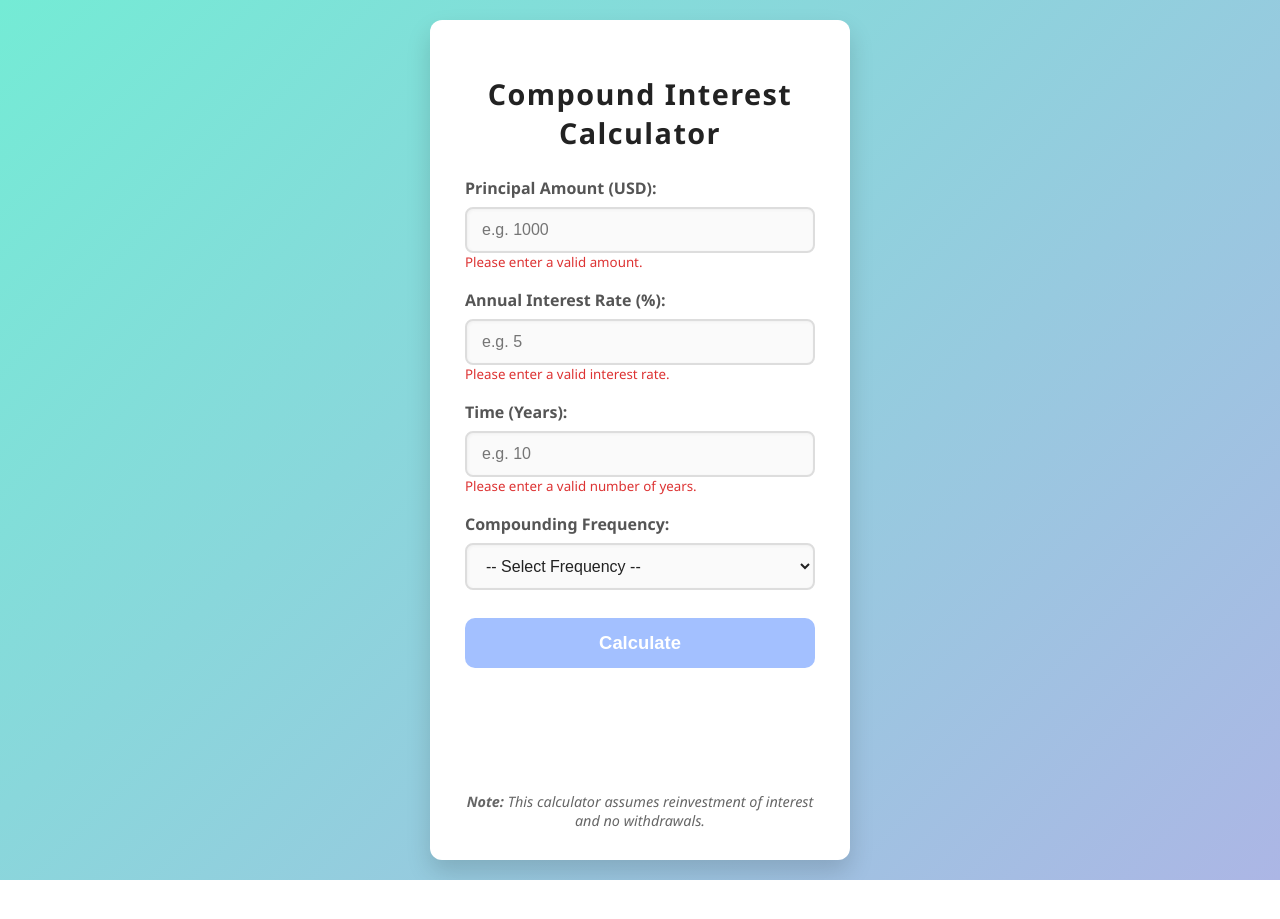
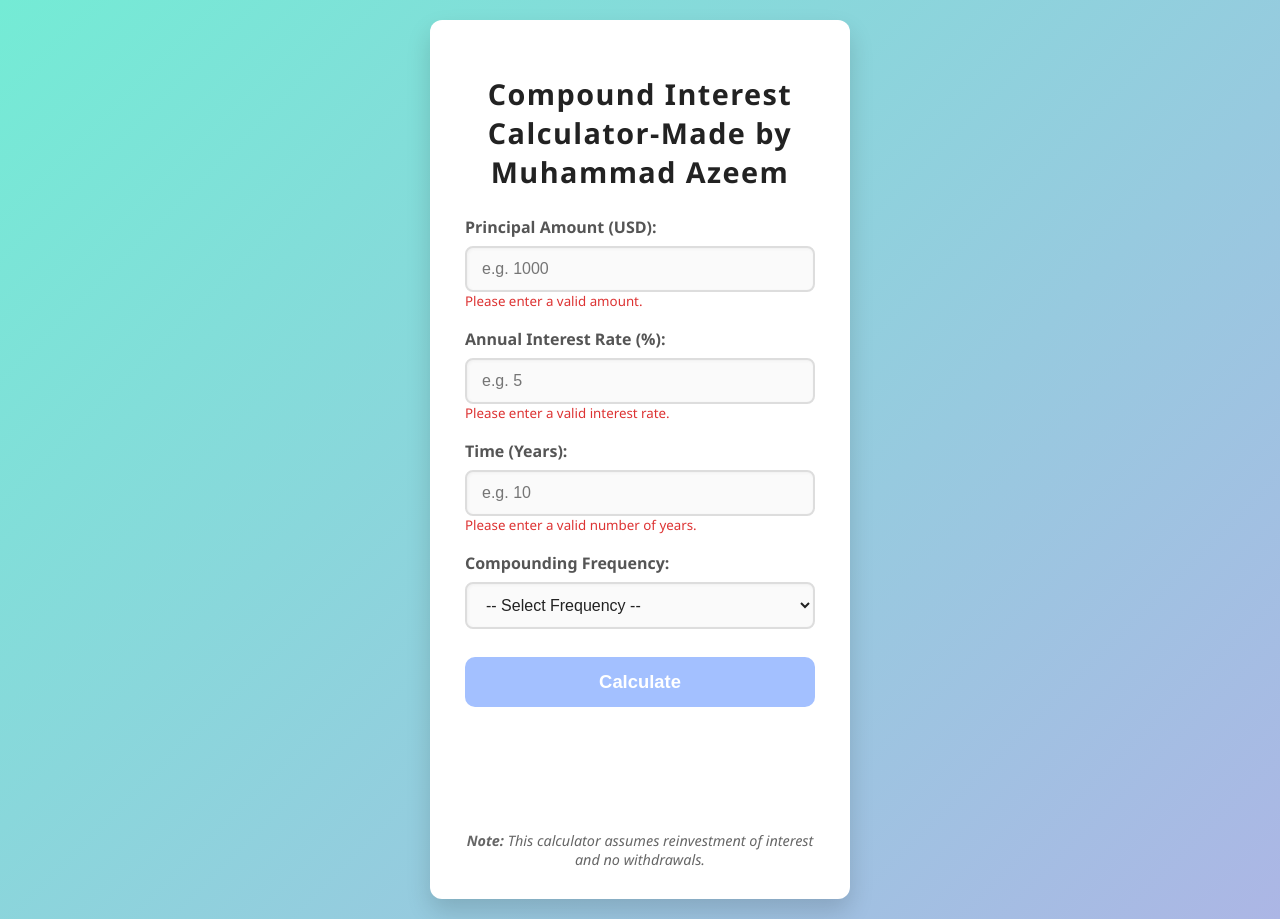
Before and after one commit to isamsays/compound-interest-calculator, a plain HTML site: page index.html in a window 1280 px wide. Before the commit the page ends 880 px from the top, so only its background shows below. Drawn offline with Linux system fonts and the light colour scheme.

Commit message:
Update index.html

```diff
--- a/index.html
+++ b/index.html
@@ -181,7 +181,7 @@
 </head>
 <body>
   <div class="container" role="main" aria-label="Compound Interest Calculator">
-    <h2>Compound Interest Calculator</h2>
+    <h2>Compound Interest Calculator-Made by Muhammad Azeem</h2>
     <form id="ciForm" novalidate>
       <label for="principal">Principal Amount (USD):</label>
       <input
```
